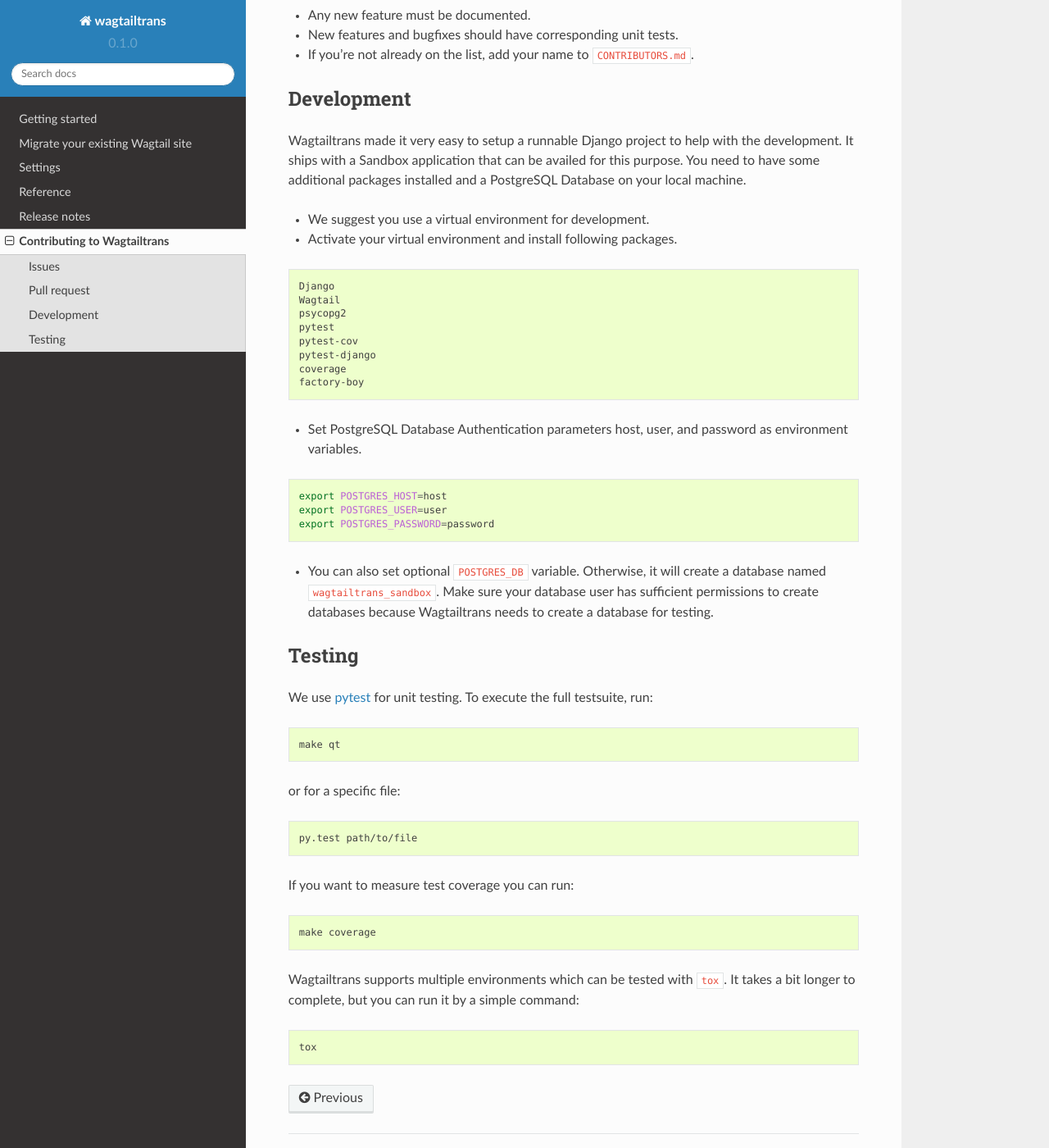
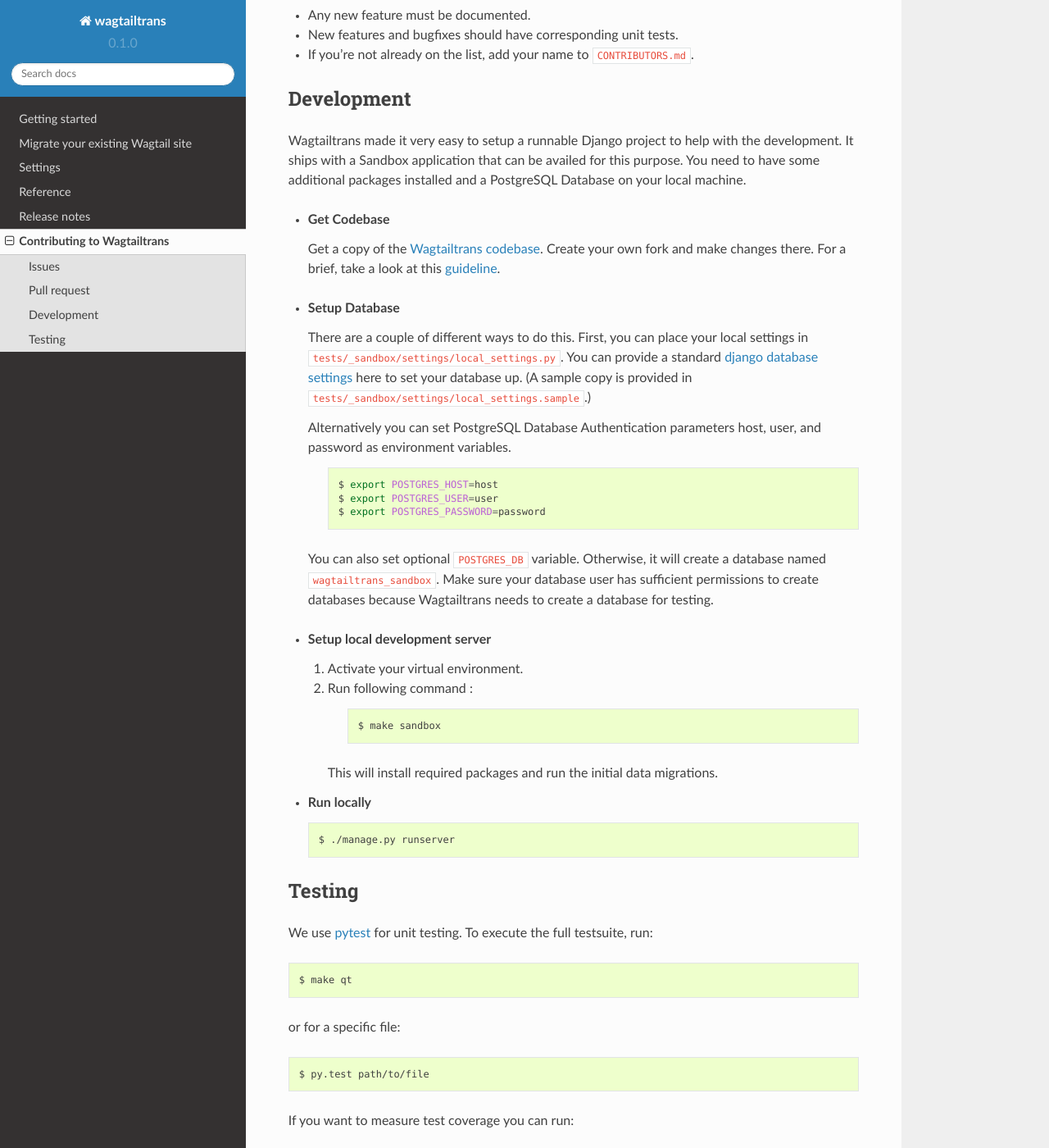
Before and after one commit to wagtail/wagtailtrans, a Sphinx documentation site: the page built from docs/source/contributing.rst, in a window 1280 px wide and 1400 px high, scrolled down 745 px. Shown: the whole window at 82% size. Built offline with Sphinx 7.4.7 and the Read the Docs theme 2.0.0, drawn with Linux system fonts in a browser that asks for light colours; some of the changed text lies outside the part shown.

Commit message:
Simplify setting up a test environment

```diff
--- a/docs/source/contributing.rst
+++ b/docs/source/contributing.rst
@@ -34,30 +34,45 @@
 
 Wagtailtrans made it very easy to setup a runnable Django project to help with the development. It ships with a Sandbox application that can be availed for this purpose. You need to have some additional packages installed and a PostgreSQL Database on your local machine.
 
-* We suggest you use a virtual environment for development.
+* **Get Codebase**
 
-* Activate your virtual environment and install following packages.
+  Get a copy of the `Wagtailtrans codebase <https://github.com/LUKKIEN/wagtailtrans>`_. Create your own fork and make changes there. For a brief, take a look at this `guideline <https://guides.github.com/activities/forking/>`_.
 
-.. code-block:: bash
+\
 
-    Django
-    Wagtail
-    psycopg2
-    pytest
-    pytest-cov
-    pytest-django
-    coverage
-    factory-boy
+* **Setup Database**
 
-* Set PostgreSQL Database Authentication parameters host, user, and password as environment variables.
+  There are a couple of different ways to do this. First, you can place your local settings in ``tests/_sandbox/settings/local_settings.py``. You can provide a standard `django database settings <https://docs.djangoproject.com/en/1.10/ref/settings/#databases>`_ here to set your database up. (A sample copy is provided in  ``tests/_sandbox/settings/local_settings.sample``.)
 
-.. code-block:: bash
+  Alternatively you can set PostgreSQL Database Authentication parameters host, user, and password as environment variables.
 
-    export POSTGRES_HOST=host
-    export POSTGRES_USER=user
-    export POSTGRES_PASSWORD=password
+    .. code-block:: bash
 
-* You can also set optional ``POSTGRES_DB`` variable. Otherwise, it will create a database named ``wagtailtrans_sandbox``.  Make sure your database user has sufficient permissions to create databases because Wagtailtrans needs to create a database for testing.
+        $ export POSTGRES_HOST=host
+        $ export POSTGRES_USER=user
+        $ export POSTGRES_PASSWORD=password
+
+  You can also set optional ``POSTGRES_DB`` variable. Otherwise, it will create a database named ``wagtailtrans_sandbox``.  Make sure your database user has sufficient permissions to create databases because Wagtailtrans needs to create a database for testing.
+
+\
+
+* **Setup local development server**
+
+  1. Activate your virtual environment.
+
+  2. Run following command :
+
+      .. code-block:: bash
+
+          $ make sandbox
+
+    This will install required packages and run the initial data migrations.
+
+* **Run locally**
+
+  .. code-block:: bash
+
+    $ ./manage.py runserver
 
 Testing
 -------
@@ -66,22 +81,22 @@
 
 .. code-block:: bash
 
-    make qt
+    $ make qt
 
 or for a specific file:
 
 .. code-block:: bash
 
-    py.test path/to/file
+    $ py.test path/to/file
 
 If you want to measure test coverage you can run:
 
 .. code-block:: bash
 
-    make coverage
+    $ make coverage
 
-Wagtailtrans supports multiple environments which can be tested with ``tox``. It takes a bit longer to complete, but you can run it by a simple command:
+Wagtailtrans supports multiple environments which can be tested with ``tox``. It takes a bit longer to complete, but you can run it by a simple command: (Please make sure you have a setup with `multiple versions of python <http://blog.pinaxproject.com/2015/12/08/how-test-against-multiple-python-versions-parallel/>`_, in order to run this command.)
 
 .. code-block:: bash
 
-    tox
+    $ tox
```
Also changed, not shown: CONTRIBUTING.md (+1 -1 lines), setup.py (+29 -0 lines), 5 other files.
